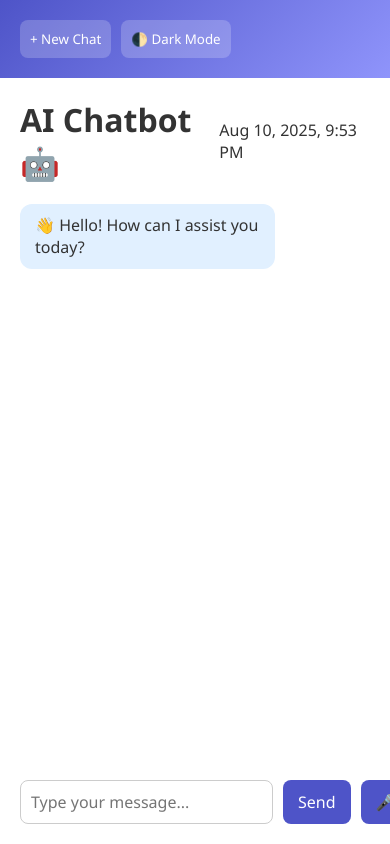
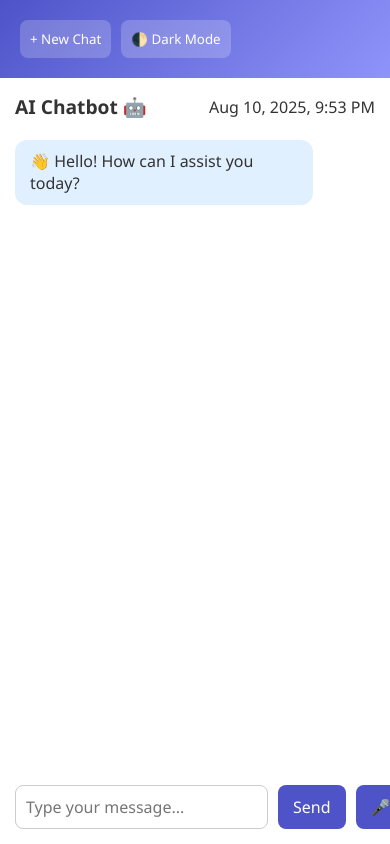
Before and after one commit to prashant-kr-ydv/ai-chatbot, a website: page public/index.html in a window 390 px wide. Shown: the top 844 px of the page. Drawn offline with Linux system fonts and the light colour scheme.

Commit message:
Update style.css

```diff
--- a/public/style.css
+++ b/public/style.css
@@ -112,4 +112,18 @@ body.dark .context-menu button:hover { background-color: #444; }
     /* The chatbox will now correctly fill the space inside .main */
     max-width: 100%;
   }
+
+  /* Add these lines inside your @media block */
+
+  .main {
+    padding: 15px; /* Slightly reduce padding on mobile */
+  }
+
+  .chat-header h1 {
+    font-size: 1.2em; /* Make the main title a bit smaller */
+  }
+
+  .message {
+    max-width: 85%; /* Allow messages to be a little wider */
+  }
 }
```
